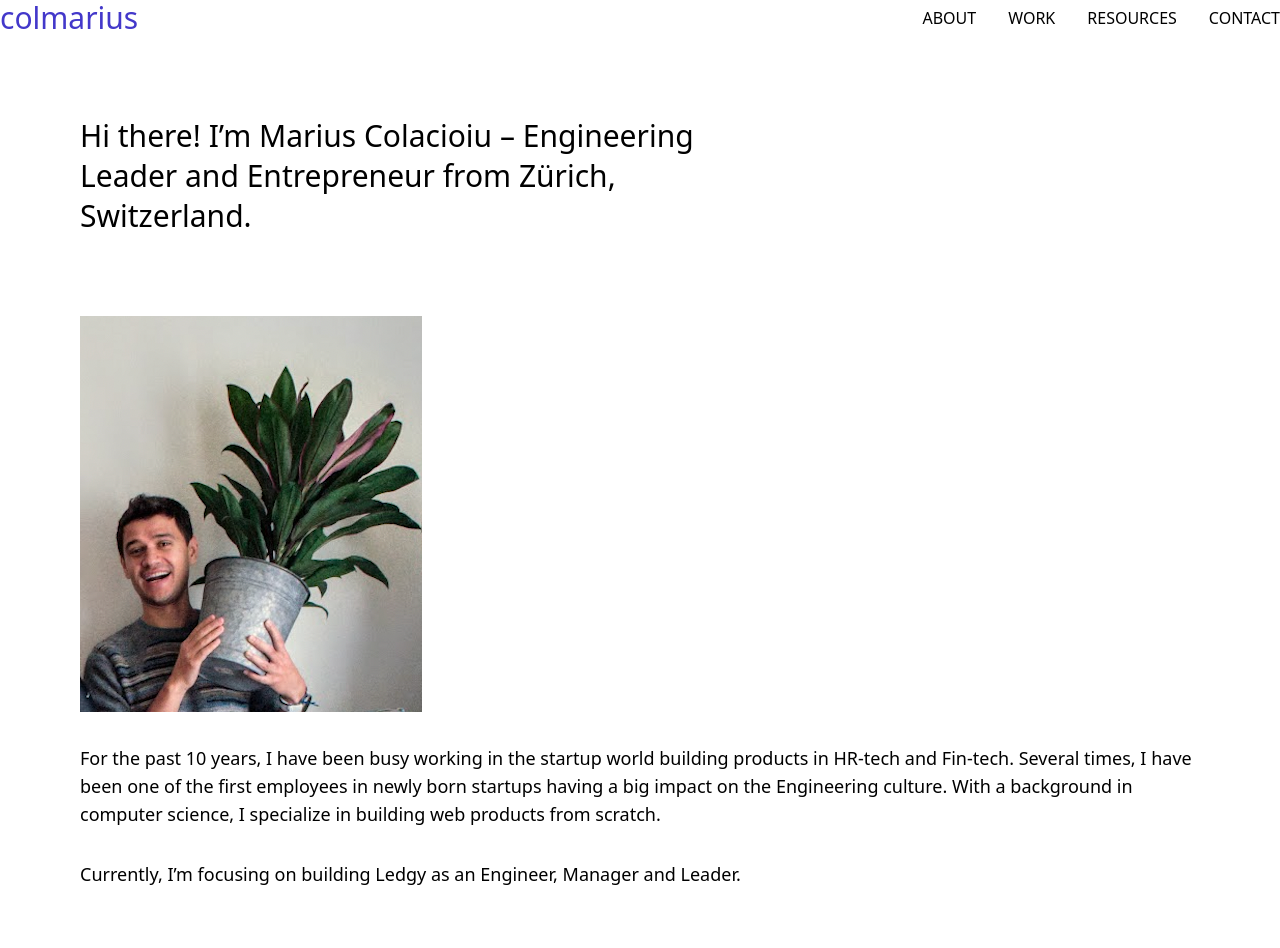
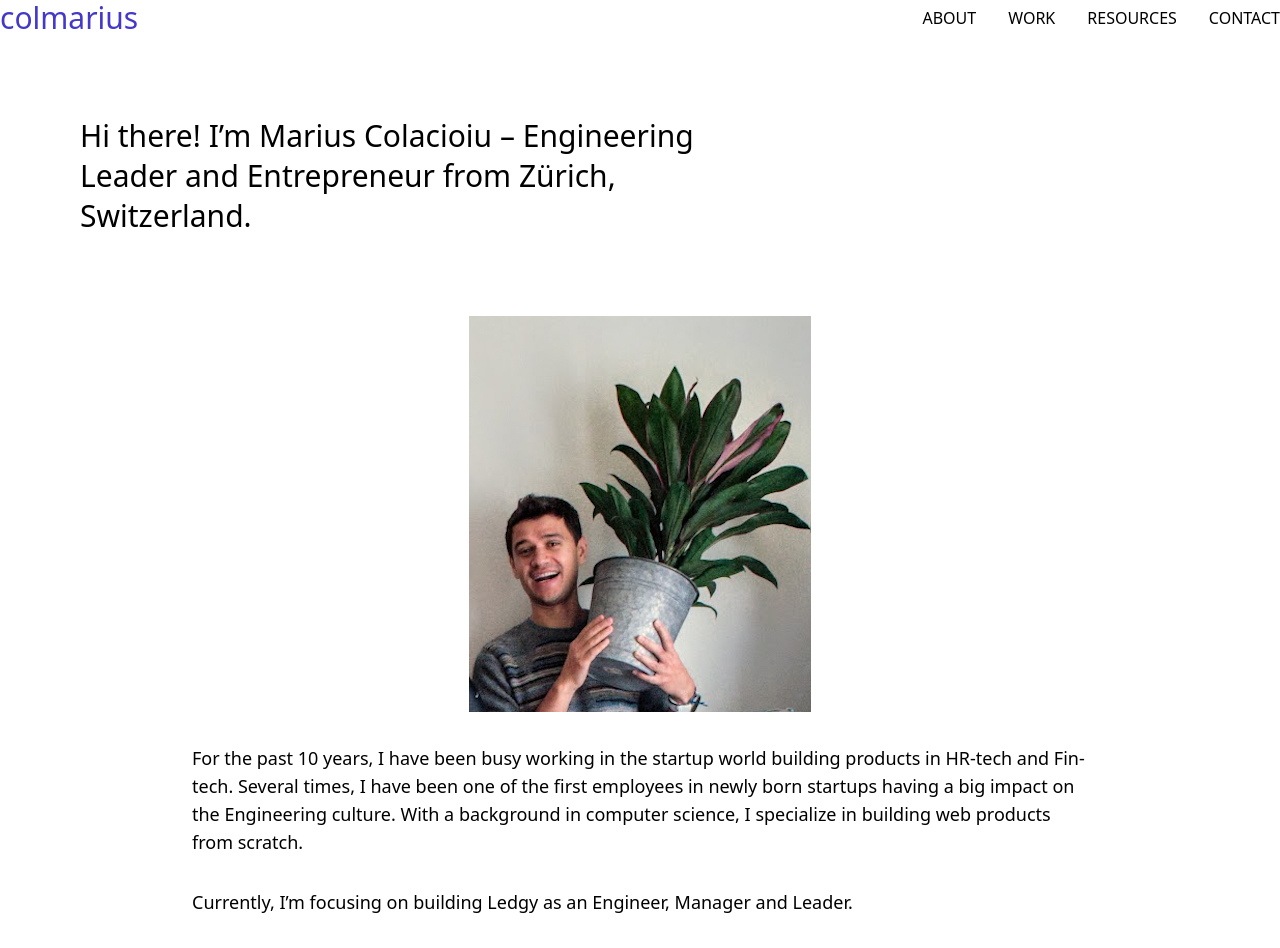
Before and after one commit to colmarius/colmarius.github.io, a React (Vite) app: page / in a window 1280 px wide. Before the commit the page ends 920 px from the top, so only its background shows below. Built offline with nearby package versions, Linux system fonts and the light colour scheme.

Commit message:
Style about message margins

```diff
--- a/src/pages/HomePage.tsx
+++ b/src/pages/HomePage.tsx
@@ -12,6 +12,7 @@ const HelloMessage = () => (
 const MainImage = () => (
   <div className="mb-8">
     <img
+      className="flex m-auto"
       src={placeholder}
       width="342"
       height="396"
@@ -23,13 +24,13 @@ const MainImage = () => (
 );
 
 const AboutMeMessage = () => (
-  <>
+  <div className="lg:mx-28 md:mx-20">
     {MESSAGES.ABOUT_ME.map((line, index) => (
-      <p key={index} className="mb-8 font-light  text-lg">
+      <p key={index} className="mb-8 font-light text-lg">
         {line}
       </p>
     ))}
-  </>
+  </div>
 );
 
 export const HomePage = () => (
```
